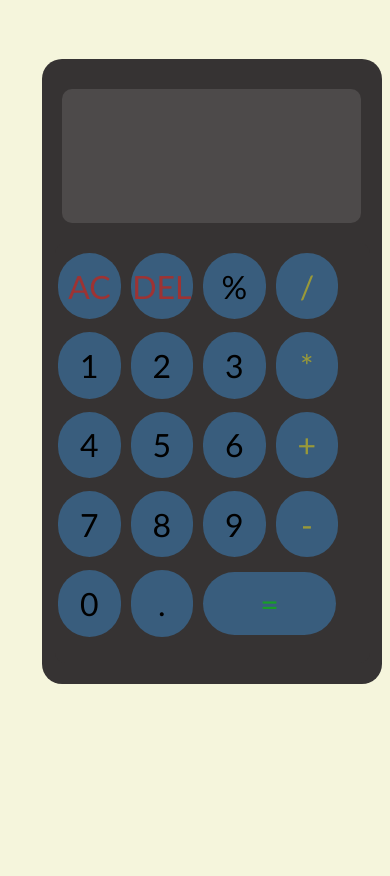
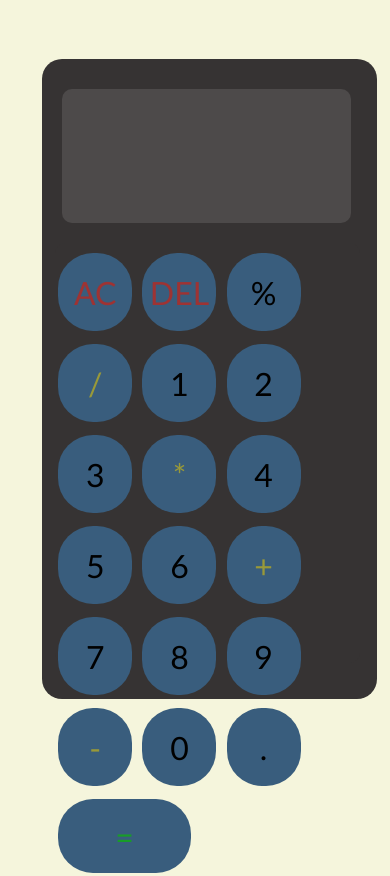
Before and after one commit to prerna22pal/encryptix-task1, a plain HTML site: page index.html in a window 390 px wide. Before the commit the page ends 844 px from the top, so only its background shows below. Drawn offline with Linux system fonts and the light colour scheme.

Commit message:
Update style.css

```diff
--- a/style.css
+++ b/style.css
@@ -74,13 +74,13 @@
 @media only screen and (max-width: 425px)
 {
    .calc-body{
-    height: 615px;
-     width: 330px;
+    height: 630px;
+     width: 325px;
      margin: 7vh 0vh 0 5vh;
    }
    .btn{
     height: 420px;
-    width: 315px;
+    width: 305px;
     margin: 20px 0 0 8px;
     flex-wrap: wrap;
     justify-content: center;
@@ -90,22 +90,22 @@
   }
   .calc-body input{
     height: 120px;
-    width: 285px;
+    width: 275px;
     border: none;
     border-radius: 10px;
     margin: 25px 0 0 15px;
     background-color: rgb(77, 74, 74);
   }
   .box{
-    height: 17vmin;
-    width: 16vmin;
+    height: 20vmin;
+    width: 19vmin;
     background-color: rgb(57, 93, 125);
     border-radius: 35px;
     margin: 3px;
     margin-top: 10px;
   }
   .box2{
-    height: 16vmin;
+    height: 19vmin;
     width: 34vmin;
   }
 }
```
